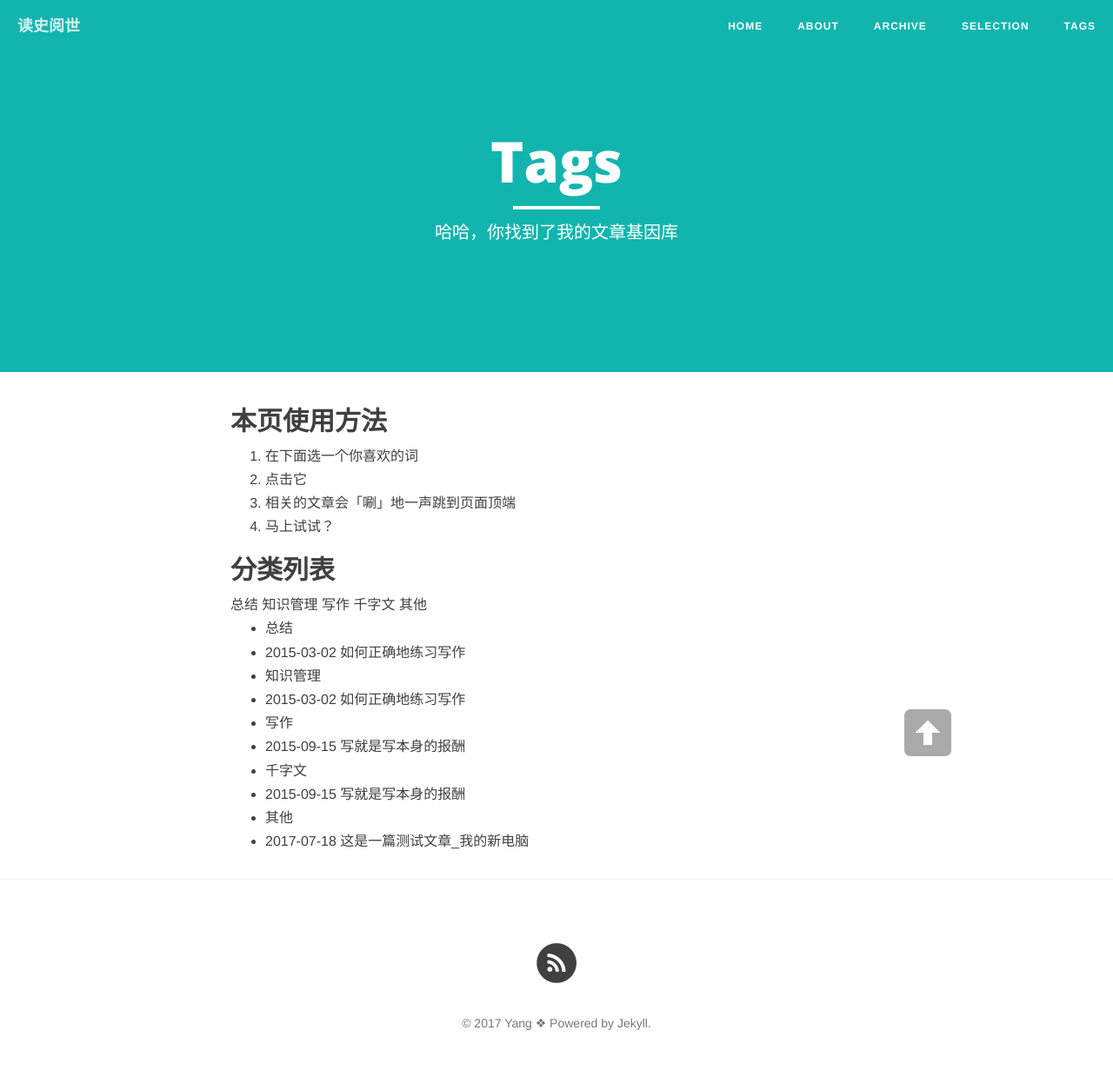
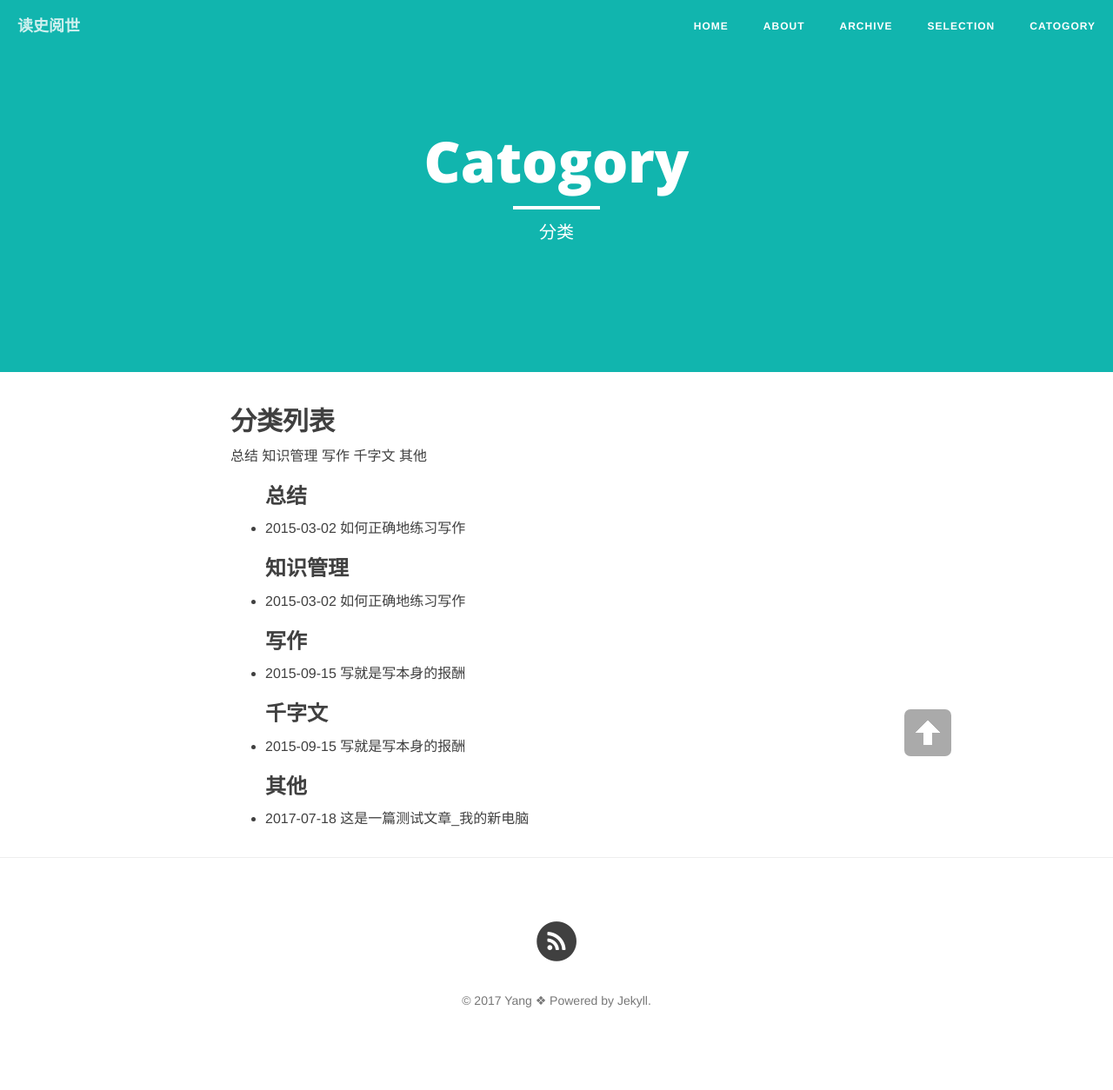
Before and after one commit to yangyangxian/yangyangxian.github.io, a Jekyll site: the page built from tags.md, in a window 1280 px wide. Shown: the whole page at 87% size. Built offline with Jekyll 4.4.1, drawn with Linux system fonts in a browser that asks for light colours; nearby versions of some CDN libraries; library files that are not in the unit come from our copies; after the commit the page ends 1229 px from its top, so only the background shows below that.

```diff
--- a/tags.md
+++ b/tags.md
@@ -1,19 +1,11 @@
 ---
 layout: page
-title: "Tags"
-description: "哈哈，你找到了我的文章基因库"
+title: "Catogory"
+description: "分类"
 header-img: "img/semantic.jpg"
 ---
 
-## 本页使用方法
-
-1. 在下面选一个你喜欢的词
-2. 点击它
-3. 相关的文章会「唰」地一声跳到页面顶端
-4. 马上试试？
-
 ## 分类列表
-
 
 <div id='tag_cloud'>
 {% for tag in site.tags %}
@@ -23,7 +15,7 @@ header-img: "img/semantic.jpg"
 
 <ul class="listing">
 {% for tag in site.tags %}
-  <li class="listing-seperator" id="{{ tag[0] }}">{{ tag[0] }}</li>
+  <h3 class="listing-seperator" id="{{ tag[0] }}">{{ tag[0] }}</h3>
 {% for post in tag[1] %}
   <li class="listing-item">
   <time datetime="{{ post.date | date:"%Y-%m-%d" }}">{{ post.date | date:"%Y-%m-%d" }}</time>
```
Also changed, not shown: archive.md (+10 -4 lines), milestone.md (+1 -2 lines).
